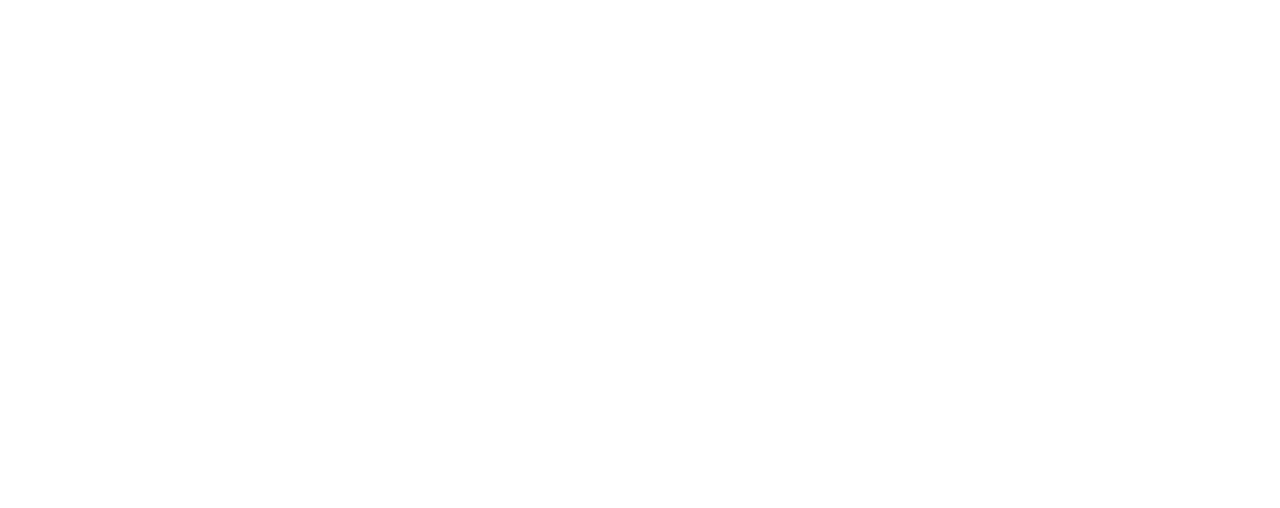
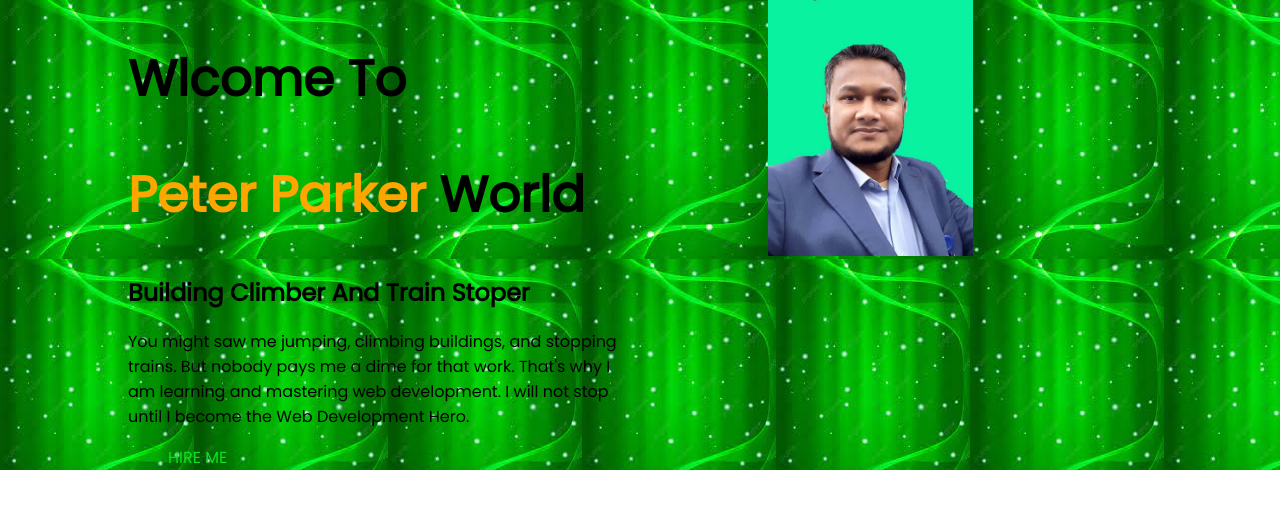
Before and after one commit to MahbubW3/Developer-Portpolio, a plain HTML site: page index.html in a window 1280 px wide. Drawn offline with Linux system fonts and the light colour scheme.

Commit message:
Top Banner Added

```diff
--- a/Style.css
+++ b/Style.css
@@ -0,0 +1,27 @@
+body{
+    font-family: 'Poppins', sans-serif;
+    margin: 0px;
+    }
+    h1{ font-size: 50px;}
+    .orenge-color{color:orange}
+    section{
+        display: flex;
+    }
+    .half-width{
+        width: 50%;
+        padding-left: 10%;
+    }
+         .half-width img {
+             width: 40%;
+         }
+         .Link-Button{
+            text-decoration: none;
+            background-image: -moz-linear-gradient( orange);
+            padding: 10px 40px;
+            color: rgb(14, 225, 32);
+            font-weight: 400;
+            border-radius: 20px 25px;
+         }
+         .top{
+            background-image: url(image/download\ \(3\).jpg);
+         }
--- a/index.html
+++ b/index.html
@@ -5,9 +5,23 @@
     <meta http-equiv="X-UA-Compatible" content="IE=edge">
     <meta name="viewport" content="width=device-width, initial-scale=1.0">
     <title>Mahbub Portfolio</title>
+    <link rel="preconnect" href="https://fonts.googleapis.com">
+<link rel="preconnect" href="https://fonts.gstatic.com" crossorigin>
+<link href="https://fonts.googleapis.com/css2?family=Poppins&display=swap" rel="stylesheet">
     <link rel="stylesheet" href="style.css">
 </head>
 <body>
-
+  <section class="top">
+    <div class="half-width">
+        <h1>Wlcome To</h1>
+        <h1> <span class="orenge-color">Peter Parker</span> World</h1>
+        <h2> Building Climber And Train Stoper</h2>
+        <p>You might saw me jumping, climbing buildings, and stopping trains. But nobody pays me a dime for that work.
+            That's why I am learning and mastering web development. I will not stop until I become the Web Development Hero.
+        </p>
+        <a class="Link-Button" target="_blank" href="http://www.google.com"> HIRE ME</a>
+    </div>
+    <div class="half-width"><img src="image/Mahbub.jpg" alt=""></div>
+  </section>
 </body>
 </html>
```
Also changed, not shown: image/Mahbub-removebg-preview (1).png (added), image/Mahbub.jpg (added), image/download (2.jpg (added), image/download (3).jpg (added), image/download.jpg (added), image/images (4).jpg (added), image/images (5).jpg (added), image/images.jpg (added), image/pexels-photo-1212487.webp (added), image/pexels-photo-1433052.jpeg (added), image/pexels-photo-2203740.jpeg (added), image/pexels-photo-2273642.jpeg (added), image/pexels-photo-3671650.jpeg (added), image/pexels-photo-4837960.webp (added), 2 more files.
